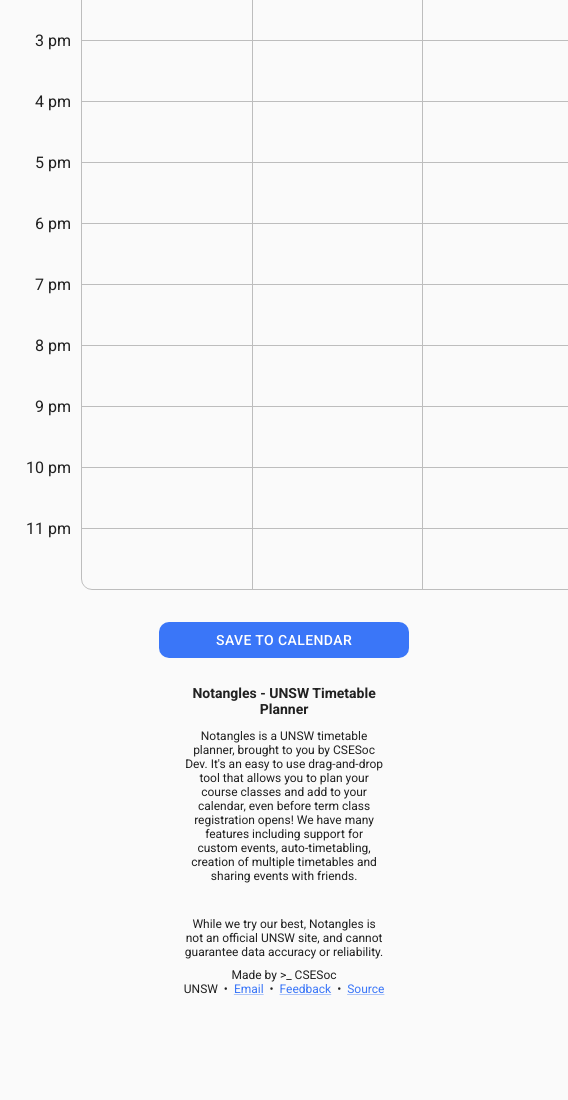
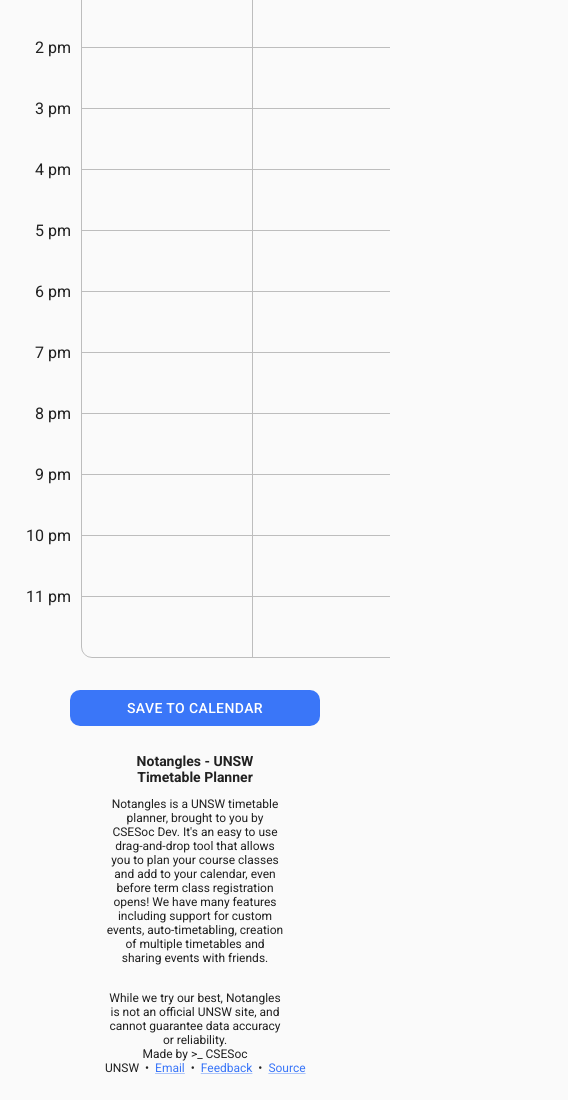
Before and after one commit to devsoc-unsw/notangles, a React (Vite) app in the folder client/: page / in a window 390 px wide. Shown: the part 1218-2318 px from the top of the page, 568 px wide, since content can reach past the window. Before the commit the page ends 2247 px from the top, so only its background shows below. Built offline with nearby package versions, Linux system fonts and the light colour scheme; no server answers.

Commit message:
Footer is now responsive to different screens

```diff
--- a/client/src/components/Footer.tsx
+++ b/client/src/components/Footer.tsx
@@ -10,7 +10,8 @@ const FooterContainer = styled(Box)`
   margin-bottom: 25px;
 
   & div {
-    margin: 1vh 20vh;
+    max-width: 50%;
+    margin: 0 auto;
   }
 `;
 
```
